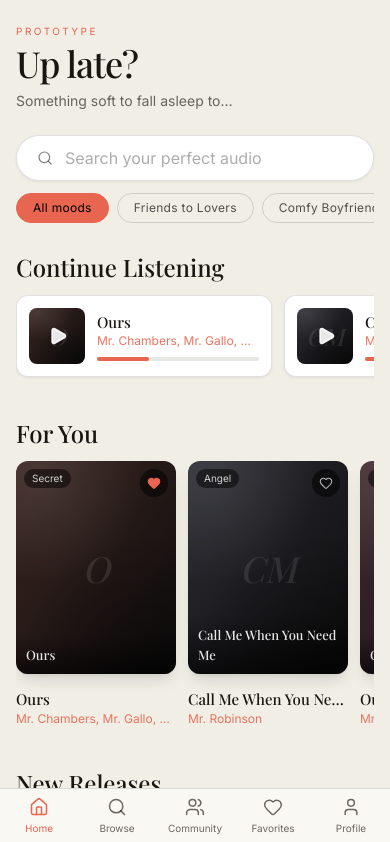
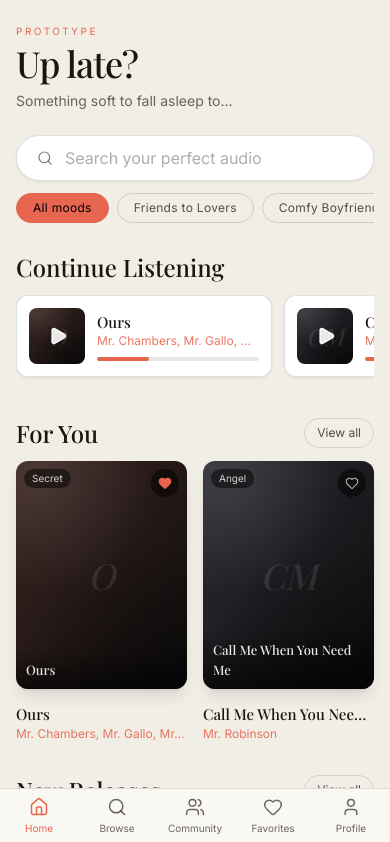
Before and after one commit to chokonaira/bks-player-prototype, a Next.js app: page / in a window 390 px wide. Shown: the top 842 px of the page. Built offline with nearby package versions, Linux system fonts and the light colour scheme; a web font is replaced by a local one.

Commit message:
Add expandable audio shelves

```diff
--- a/app/favorites/page.tsx
+++ b/app/favorites/page.tsx
@@ -1,5 +1,6 @@
 "use client";
 
+import { useState } from "react";
 import AudioCard from "@/components/AudioCard";
 import { AUDIOS } from "@/lib/mockData";
 import { useFavorites } from "@/lib/useFavorites";
@@ -16,7 +17,11 @@ export default function Favorites() {
   const { favs } = useFavorites();
   const { moments, removeMoment } = useMoments();
   const { t } = useLocale();
+  const [showAllMoments, setShowAllMoments] = useState(false);
+  const [showAllFavorites, setShowAllFavorites] = useState(false);
   const favorites = AUDIOS.filter((a) => favs.includes(a.id));
+  const visibleMoments = showAllMoments ? moments : moments.slice(0, 2);
+  const visibleFavorites = showAllFavorites ? favorites : favorites.slice(0, 4);
   return (
     <>
       <header className="mb-6">
@@ -28,20 +33,30 @@ export default function Favorites() {
       </header>
 
       {moments.length > 0 && (
-        <section className="mb-8">
+        <section className="mb-6">
           <div className="mb-3 flex items-center justify-between gap-3">
-            <h2 className="font-serif text-2xl text-ink md:text-3xl">{t("moments.title")}</h2>
-            <span className="text-xs text-ink/40">{moments.length}</span>
+            <div className="min-w-0">
+              <h2 className="font-serif text-2xl text-ink md:text-3xl">{t("moments.title")}</h2>
+              <p className="text-xs text-ink/45">{moments.length} {t("moments.count")}</p>
+            </div>
+            {moments.length > 2 && (
+              <button
+                onClick={() => setShowAllMoments((v) => !v)}
+                className="shrink-0 rounded-full border border-ink/10 px-3 py-1.5 text-xs text-ink/60 transition hover:border-coral/50 hover:text-ink"
+              >
+                {showAllMoments ? t("moments.hide") : t("moments.viewAll")}
+              </button>
+            )}
           </div>
-          <div className="grid gap-3 md:grid-cols-2 lg:grid-cols-3">
-            {moments.slice(0, 6).map((moment) => {
+          <div className="grid gap-2 md:grid-cols-2 md:gap-3 lg:grid-cols-3">
+            {visibleMoments.map((moment) => {
               const audio = AUDIOS.find((a) => a.id === moment.audioId);
               if (!audio) return null;
               return (
-                <div key={moment.id} className="flex items-center gap-3 rounded-2xl border border-ink/10 bg-ink/[0.03] p-3">
-                  <div className={`h-12 w-12 shrink-0 rounded-xl bg-gradient-to-br ${audio.cover}`} />
+                <div key={moment.id} className="flex items-center gap-2.5 rounded-xl border border-ink/10 bg-white/75 p-2.5 shadow-sm shadow-black/5 md:gap-3 md:rounded-2xl md:p-3">
+                  <div className={`h-10 w-10 shrink-0 rounded-lg bg-gradient-to-br ${audio.cover} md:h-12 md:w-12 md:rounded-xl`} />
                   <div className="min-w-0 flex-1">
-                    <p className="truncate font-serif text-[15px] text-ink">{audio.title}</p>
+                    <p className="truncate font-serif text-sm text-ink md:text-[15px]">{audio.title}</p>
                     <p className="mt-0.5 flex items-center gap-1 text-xs text-coral">
                       <Clock className="h-3 w-3" strokeWidth={1.8} />
                       {fmt(moment.time)}
@@ -50,7 +65,7 @@ export default function Favorites() {
                   <button
                     onClick={() => removeMoment(moment.id)}
                     aria-label={t("moments.remove")}
-                    className="grid h-8 w-8 shrink-0 place-items-center rounded-full bg-ink/5 text-ink/45 transition hover:bg-ink/10 hover:text-ink"
+                    className="grid h-7 w-7 shrink-0 place-items-center rounded-full bg-ink/5 text-ink/45 transition hover:bg-ink/10 hover:text-ink md:h-8 md:w-8"
                   >
                     <X className="h-4 w-4" strokeWidth={1.8} />
                   </button>
@@ -62,9 +77,27 @@ export default function Favorites() {
       )}
 
       {favorites.length ? (
-        <div className="grid grid-cols-2 gap-4 md:grid-cols-4 lg:grid-cols-5">
-          {favorites.map((a) => <AudioCard key={a.id} audio={a} />)}
-        </div>
+        <section className="space-y-3">
+          <div className="flex items-center justify-between gap-3">
+            <div className="min-w-0">
+              <h2 className="font-serif text-2xl text-ink md:text-3xl">{t("fav.audios")}</h2>
+              <p className="text-xs text-ink/45">{favorites.length} {t("fav.saved")}</p>
+            </div>
+            {favorites.length > 4 && (
+              <button
+                onClick={() => setShowAllFavorites((v) => !v)}
+                className="shrink-0 rounded-full border border-ink/10 px-3 py-1.5 text-xs text-ink/60 transition hover:border-coral/50 hover:text-ink"
+              >
+                {showAllFavorites ? t("fav.hide") : t("fav.viewAll")}
+              </button>
+            )}
+          </div>
+          <div className={showAllFavorites ? "max-h-[min(72vh,760px)] overflow-y-auto pr-1" : ""}>
+            <div className="grid grid-cols-2 gap-4 md:grid-cols-4 lg:grid-cols-5">
+              {visibleFavorites.map((a) => <AudioCard key={a.id} audio={a} />)}
+            </div>
+          </div>
+        </section>
       ) : (
         <div className="rounded-2xl border border-ink/10 bg-ink/[0.03] p-8 text-center">
           <Heart className="mx-auto h-8 w-8 text-ink/20" strokeWidth={1.5} />
--- a/app/page.tsx
+++ b/app/page.tsx
@@ -3,7 +3,7 @@
 import ContinueListeningRail from "@/components/ContinueListeningRail";
 import HomeHeader from "@/components/HomeHeader";
 import { useLocale } from "@/components/LocaleProvider";
-import AudioCard from "@/components/AudioCard";
+import AudioShelf from "@/components/AudioShelf";
 import Discovery from "@/components/Discovery";
 import { AUDIOS } from "@/lib/mockData";
 
@@ -14,21 +14,11 @@ export default function Home() {
       <HomeHeader />
 
       <Discovery>
-      <ContinueListeningRail />
+        <ContinueListeningRail />
 
-      <section className="mb-8">
-        <h2 className="mb-3 font-serif text-2xl text-ink md:text-3xl">{t("home.forYou")}</h2>
-        <div className="no-scrollbar flex gap-3 overflow-x-auto pb-2 lg:grid lg:grid-cols-5 lg:gap-5 lg:overflow-visible">
-          {AUDIOS.map((a) => <AudioCard key={a.id} audio={a} layout="rail" />)}
-        </div>
-      </section>
+        <AudioShelf title={t("home.forYou")} audios={AUDIOS} />
 
-      <section>
-        <h2 className="mb-3 font-serif text-2xl text-ink md:text-3xl">{t("home.newReleases")}</h2>
-        <div className="no-scrollbar flex gap-3 overflow-x-auto pb-2 lg:grid lg:grid-cols-5 lg:gap-5 lg:overflow-visible">
-          {[...AUDIOS].reverse().map((a) => <AudioCard key={a.id} audio={a} layout="rail" />)}
-        </div>
-      </section>
+        <AudioShelf title={t("home.newReleases")} audios={[...AUDIOS].reverse()} />
       </Discovery>
     </>
   );
--- /dev/null
+++ b/components/AudioShelf.tsx
@@ -0,0 +1,52 @@
+"use client";
+
+import { useState } from "react";
+import AudioCard from "@/components/AudioCard";
+import { useLocale } from "@/components/LocaleProvider";
+import type { Audio } from "@/lib/mockData";
+
+type AudioShelfProps = {
+  title: string;
+  audios: Audio[];
+  initialMobileCount?: number;
+  initialDesktopCount?: number;
+};
+
+export default function AudioShelf({
+  title,
+  audios,
+  initialMobileCount = 2,
+  initialDesktopCount = 5,
+}: AudioShelfProps) {
+  const { t } = useLocale();
+  const [expanded, setExpanded] = useState(false);
+  const visibleAudios = expanded ? audios : audios.slice(0, initialDesktopCount);
+  const canExpandOnMobile = audios.length > initialMobileCount;
+  const canExpandOnDesktop = audios.length > initialDesktopCount;
+  const canExpand = canExpandOnMobile || canExpandOnDesktop;
+
+  return (
+    <section className="mb-8 last:mb-0">
+      <div className="mb-3 flex items-center justify-between gap-3">
+        <h2 className="min-w-0 font-serif text-2xl text-ink md:text-3xl">{title}</h2>
+        {canExpand && (
+          <button
+            onClick={() => setExpanded((value) => !value)}
+            className={`shrink-0 rounded-full border border-ink/10 px-3 py-1.5 text-xs text-ink/60 transition hover:border-coral/50 hover:text-ink ${canExpandOnDesktop ? "" : "md:hidden"}`}
+          >
+            {expanded ? t("common.hide") : t("common.viewAll")}
+          </button>
+        )}
+      </div>
+      <div className={expanded ? "max-h-[min(72vh,760px)] overflow-y-auto pr-1" : ""}>
+        <div className="grid grid-cols-2 gap-4 md:grid-cols-4 lg:grid-cols-5 lg:gap-5">
+          {visibleAudios.map((audio, index) => (
+            <div key={audio.id} className={!expanded && index >= initialMobileCount ? "hidden md:block" : ""}>
+              <AudioCard audio={audio} />
+            </div>
+          ))}
+        </div>
+      </div>
+    </section>
+  );
+}
--- a/lib/i18n.ts
+++ b/lib/i18n.ts
@@ -24,6 +24,8 @@ const en: Dict = {
   "home.continueListening": "Continue Listening",
   "home.forYou": "For You",
   "home.newReleases": "New Releases",
+  "common.viewAll": "View all",
+  "common.hide": "Hide",
   "search.placeholder": "Search your perfect audio",
   "search.allMoods": "All moods",
   "search.results": "Results",
@@ -62,11 +64,17 @@ const en: Dict = {
   "detail.commentPlaceholder": "Share your thoughts on this audio…",
   "detail.postComment": "Post comment",
   "fav.saved": "saved to your comfort shelf",
+  "fav.audios": "Saved audios",
+  "fav.viewAll": "View all",
+  "fav.hide": "Hide",
   "fav.empty": "Nothing here yet. Tap the heart on any audio to save it.",
   "moments.title": "Moments",
   "moments.save": "Save this moment",
   "moments.saved": "Moment saved",
   "moments.remove": "Remove moment",
+  "moments.count": "saved",
+  "moments.viewAll": "View all",
+  "moments.hide": "Hide",
   "community.sub": "Listen together, vote, and shape what we record next",
   "community.listenAlong": "Listen-along Friday",
   "community.listenAlongNote": "This week: a brand-new Comfy Boyfriend release · 8pm EST",
@@ -139,6 +147,8 @@ const es: Dict = {
   "home.continueListening": "Seguir escuchando",
   "home.forYou": "Para ti",
   "home.newReleases": "Novedades",
+  "common.viewAll": "Ver todos",
+  "common.hide": "Ocultar",
   "search.placeholder": "Busca tu audio perfecto",
   "search.allMoods": "Todos los ánimos",
   "search.results": "Resultados",
@@ -177,11 +187,17 @@ const es: Dict = {
   "detail.commentPlaceholder": "Cuéntanos qué sentiste con este audio…",
   "detail.postComment": "Publicar",
   "fav.saved": "guardados en tu estante de consuelo",
+  "fav.audios": "Audios guardados",
+  "fav.viewAll": "Ver todos",
+  "fav.hide": "Ocultar",
   "fav.empty": "Aún no hay nada. Toca el corazón de cualquier audio para guardarlo.",
   "moments.title": "Momentos",
   "moments.save": "Guardar este momento",
   "moments.saved": "Momento guardado",
   "moments.remove": "Eliminar momento",
+  "moments.count": "guardados",
+  "moments.viewAll": "Ver todos",
+  "moments.hide": "Ocultar",
   "community.sub": "Escucha en compañía, vota y decide qué grabamos después",
   "community.listenAlong": "Viernes de escucha compartida",
   "community.listenAlongNote": "Esta semana: estreno de Comfy Boyfriend · 20:00 EST",
@@ -254,6 +270,8 @@ const fr: Dict = {
   "home.continueListening": "Reprendre l'écoute",
   "home.forYou": "Pour vous",
   "home.newReleases": "Nouveautés",
+  "common.viewAll": "Tout voir",
+  "common.hide": "Masquer",
   "search.placeholder": "Cherchez votre audio parfait",
   "search.allMoods": "Toutes les humeurs",
   "search.results": "Résultats",
@@ -292,11 +310,17 @@ const fr: Dict = {
   "detail.commentPlaceholder": "Partagez vos impressions sur cet audio…",
   "detail.postComment": "Publier",
   "fav.saved": "enregistrés dans votre étagère réconfort",
+  "fav.audios": "Audios enregistrés",
+  "fav.viewAll": "Tout voir",
+  "fav.hide": "Masquer",
   "fav.empty": "Rien pour l'instant. Touchez le cœur d'un audio pour le garder ici.",
   "moments.title": "Moments",
   "moments.save": "Garder ce moment",
   "moments.saved": "Moment gardé",
   "moments.remove": "Supprimer le moment",
+  "moments.count": "gardés",
+  "moments.viewAll": "Tout voir",
+  "moments.hide": "Masquer",
   "community.sub": "Écoutez ensemble, votez et choisissez nos prochains audios",
   "community.listenAlong": "Vendredi d'écoute partagée",
   "community.listenAlongNote": "Cette semaine : une nouveauté Comfy Boyfriend · 20 h EST",
```
Also changed, not shown: 1 other file (tests, documents, lock files or other folders).
